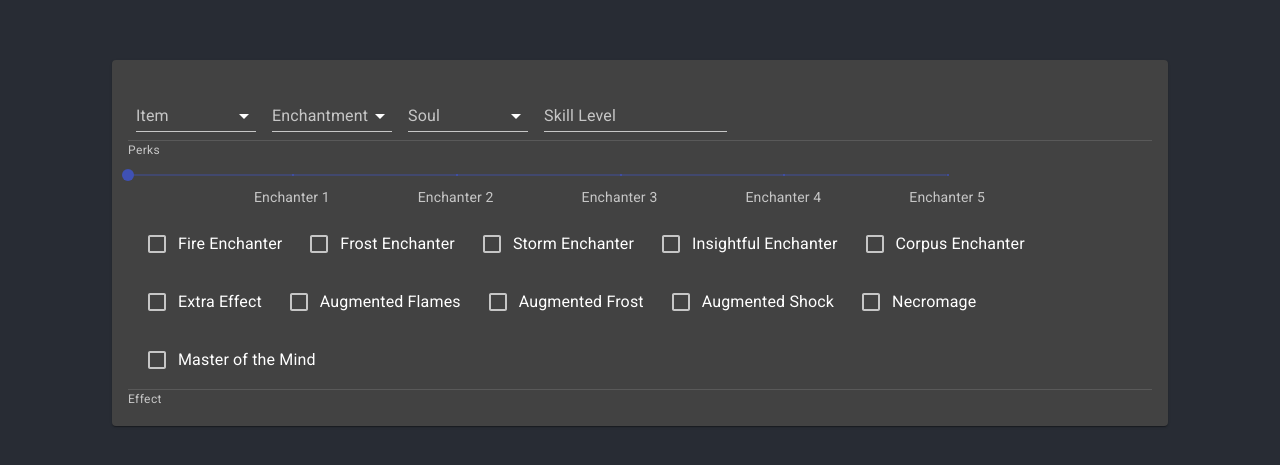
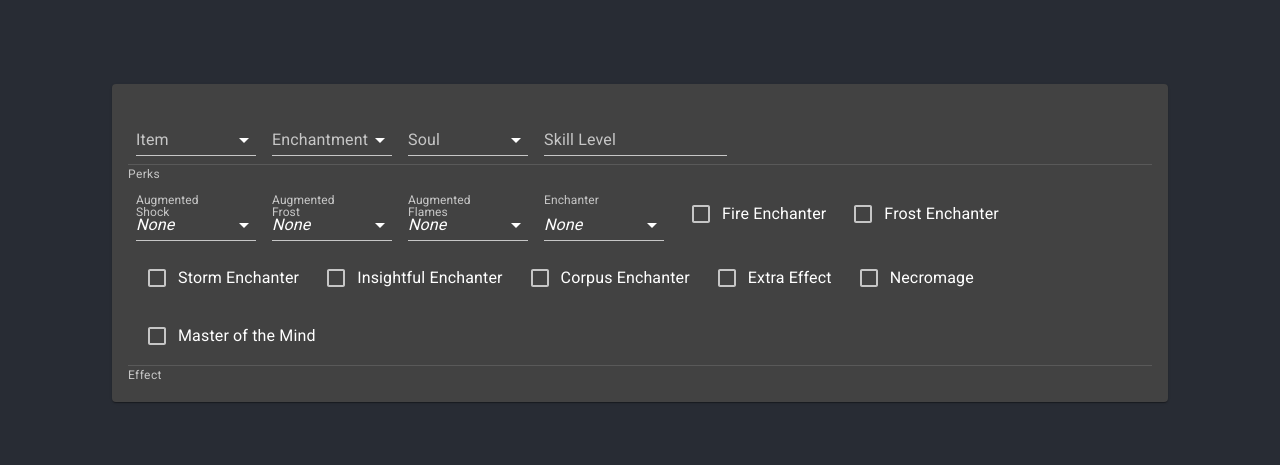
Before and after one commit to thirionlogan/skyrim-enchanting-calculator, a React (Create React App) app: page / in a window 1280 px wide. Shown: the part 157-622 px from the top of the page. Built offline with nearby package versions, Linux system fonts and the light colour scheme.

Commit message:
Implement Multilevel Perks

```diff
--- a/src/App.jsx
+++ b/src/App.jsx
@@ -44,13 +44,14 @@ const useStyles = makeStyles((theme) => ({
 
 function App() {
   const otherTreePerks = [
-    { name: "Augmented Flames", selected: false }, // 1/2
-    { name: "Augmented Frost", selected: false }, // 1/2
-    { name: "Augmented Shock", selected: false }, // 1/2
+    { name: "Augmented Flames", level: 0, maxLevel: 2 },
+    { name: "Augmented Frost", level: 0, maxLevel: 2 },
+    { name: "Augmented Shock", level: 0, maxLevel: 2 },
     { name: "Necromage", selected: false },
     { name: "Master of the Mind", selected: false },
   ];
   const enchantmentPerks = [
+    { name: "Enchanter", level: 0, maxLevel: 5 },
     { name: "Fire Enchanter", selected: false },
     { name: "Frost Enchanter", selected: false },
     { name: "Storm Enchanter", selected: false },
@@ -58,7 +59,9 @@ function App() {
     { name: "Corpus Enchanter", selected: false },
     { name: "Extra Effect", selected: false },
     ...otherTreePerks,
-  ];
+  ].sort((a, b) => {
+    return a.maxLevel ? -1 : 1;
+  });
 
   const classes = useStyles();
   const [state, setState] = useState({
@@ -99,6 +102,19 @@ function App() {
       perks: state.perks.map((perk) => {
         if (perk.name === value.name) {
           return { ...value, selected: !perk.selected };
+        } else {
+          return perk;
+        }
+      }),
+    });
+  };
+  const handleChangeMultilevelPerk = (event) => {
+    const value = JSON.parse(event.target.value);
+    setState({
+      ...state,
+      perks: state.perks.map((perk) => {
+        if (perk.name === value.name) {
+          return value;
         } else {
           return perk;
         }
@@ -149,6 +165,7 @@ function App() {
               state={state}
               handleChangeEnchanterPerk={handleChangeEnchanterPerk}
               handleChangePerk={handleChangePerk}
+              handleChangeMultilevelPerk={handleChangeMultilevelPerk}
             />
             <Divider />
             <EnchantmentEffect classes={classes} state={state} />
--- a/src/Components/PerksInput.jsx
+++ b/src/Components/PerksInput.jsx
@@ -1,59 +1,51 @@
 import React from "react";
 import Checkbox from "@material-ui/core/Checkbox";
-import Slider from "@material-ui/core/Slider";
+import Select from "@material-ui/core/Select";
+import MenuItem from "@material-ui/core/MenuItem";
 import Typography from "@material-ui/core/Typography";
 import FormControlLabel from "@material-ui/core/FormControlLabel";
+import FormControl from "@material-ui/core/FormControl";
+import InputLabel from "@material-ui/core/InputLabel";
 
 export const PerksInput = (props) => {
-  const valuetext = (value) => {
-    return `Enchanter ${value}`;
+  const {
+    state,
+    classes,
+    handleChangePerk,
+    handleChangeMultilevelPerk,
+  } = props;
+
+  const getMultilevelPerkOptions = (perk) => {
+    let result = [];
+    for (let i = 0; i <= perk.maxLevel; i++) {
+      result.push(
+        <MenuItem value={JSON.stringify({ ...perk, level: i })}>
+          {i ? `${perk.name} ${i}` : <em>None</em>}
+        </MenuItem>
+      );
+    }
+    return result;
   };
-
-  const marks = [
-    {
-      value: 1,
-      label: "Enchanter 1",
-    },
-    {
-      value: 2,
-      label: "Enchanter 2",
-    },
-    {
-      value: 3,
-      label: "Enchanter 3",
-    },
-    {
-      value: 4,
-      label: "Enchanter 4",
-    },
-    {
-      value: 5,
-      label: "Enchanter 5",
-    },
-  ];
-
-  const { state, classes, handleChangeEnchanterPerk, handleChangePerk } = props;
   return (
     <>
       <Typography color="textSecondary" display="block" variant="caption">
         Perks
       </Typography>
-      <Slider
-        className={classes.slider}
-        defaultValue={0}
-        getAriaValueText={valuetext}
-        aria-labelledby="discrete-slider"
-        valueLabelDisplay="auto"
-        step={1}
-        marks={marks}
-        min={0}
-        max={5}
-        // value={state.enchanterPerk}
-        // onChange={handleChangeEnchanterPerk}
-      />
-      <br />
       {state.perks.map((perk) => {
-        return (
+        return perk.maxLevel ? (
+          <FormControl className={classes.formControl}>
+            <InputLabel id="demo-simple-select-filled-label">
+              {perk.name}
+            </InputLabel>
+            <Select
+              defaultValue={JSON.stringify({ ...perk, level: 0 })}
+              value={JSON.stringify(perk)}
+              onChange={handleChangeMultilevelPerk}
+            >
+              {getMultilevelPerkOptions(perk)}
+            </Select>
+          </FormControl>
+        ) : (
           <FormControlLabel
             className={classes.formControl}
             control={
```
